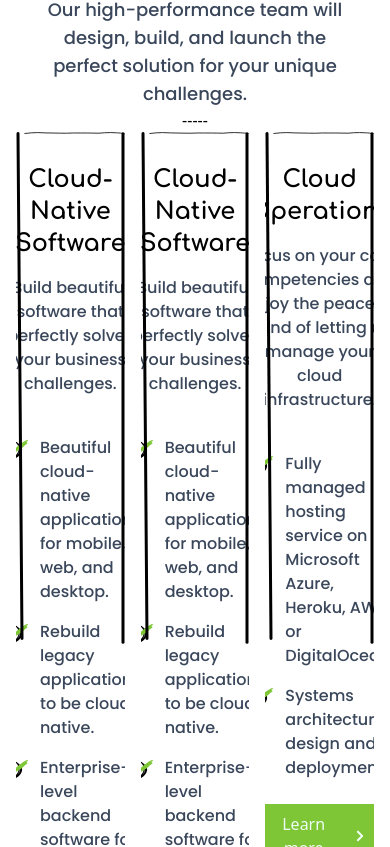
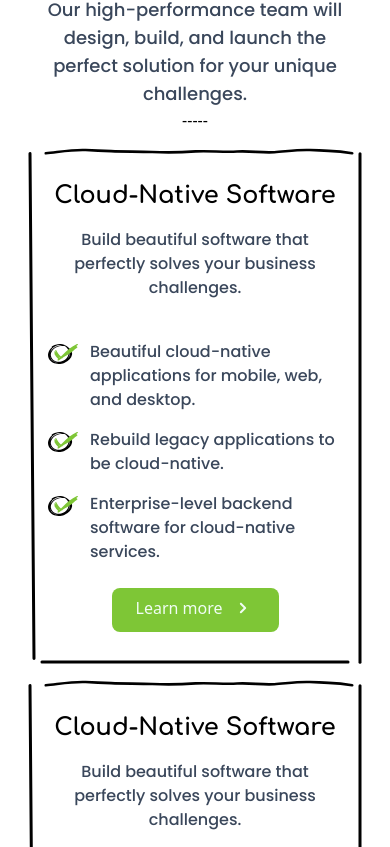
Before and after one commit to gauravprwl14/tailwind-landing-page, a Next.js app: page / in a window 390 px wide. Shown: the part 1877-2724 px from the top of the page. Built offline with nearby package versions, Linux system fonts and the light colour scheme.

Commit message:
made the service section responsive

```diff
--- a/components/Home/ServiceSection.tsx
+++ b/components/Home/ServiceSection.tsx
@@ -62,23 +62,23 @@ const CardJSON = [
 const Card = ({ cardObj }: { cardObj: CardType }) => {
     const obj = cardObj
     return (
-        <div className='flex flex-col items-center relative overflow-hidden'>
+        <div className='flex flex-col items-center relative overflow-hidden  mt-4 lg:mt-0 flex-1 mx-3'>
             <div className=''>
-                <div className='absolute top-0 left-2 right-0'>
+                <div className='absolute top-0 left-2 right-0 mx-2 '>
                     <img src="img/top_horizontal_line.svg" />
                 </div>
                 <div className='absolute -bottom-0 left-3 right-3'>
                     <img src="img/bottom_horizontal_line.svg" />
                 </div>
-                <div className='absolute left-0 top-0 '>
+                <div className='absolute left-0 top-1 '>
                     <img src="img/left_vertical_line.svg" />
                 </div>
-                <div className='absolute right-0 top-0 left-auto'>
+                <div className='absolute right-0 top-1 left-auto'>
                     <img src="img/right_vertical_line.svg" />
                 </div>
             </div>
 
-            <div className='py-8 px-5 '>
+            <div className='py-8 px-5 flex flex-col flex-1'>
 
                 <div className='card-title'>
                     {obj.title}
@@ -99,7 +99,7 @@ const Card = ({ cardObj }: { cardObj: CardType }) => {
                         )
                     })}
                 </div>
-                <div className=''>
+                <div className='flex flex-row justify-center flex-1 items-end'>
                     <div className='p-3 px-6 pt-2 text-veryLightGray bg-electricGreen rounded-lg w-auto inline-block'>
                         <div className='flex flex-row '>
                             Learn more <img className='ml-2' src="img/right_arrow.svg" />
@@ -115,7 +115,7 @@ const Card = ({ cardObj }: { cardObj: CardType }) => {
 const CardContainer = () => {
     return (
         <div>
-            <div className='card-container'>
+            <div className='flex flex-col lg:flex-row'>
                 {
                     CardJSON.map((cardObject) => {
                         return (<Card cardObj={cardObject} />)
```
Also changed, not shown: public/img/bottom_horizontal_line.svg, public/img/top_horizontal_line.svg.
